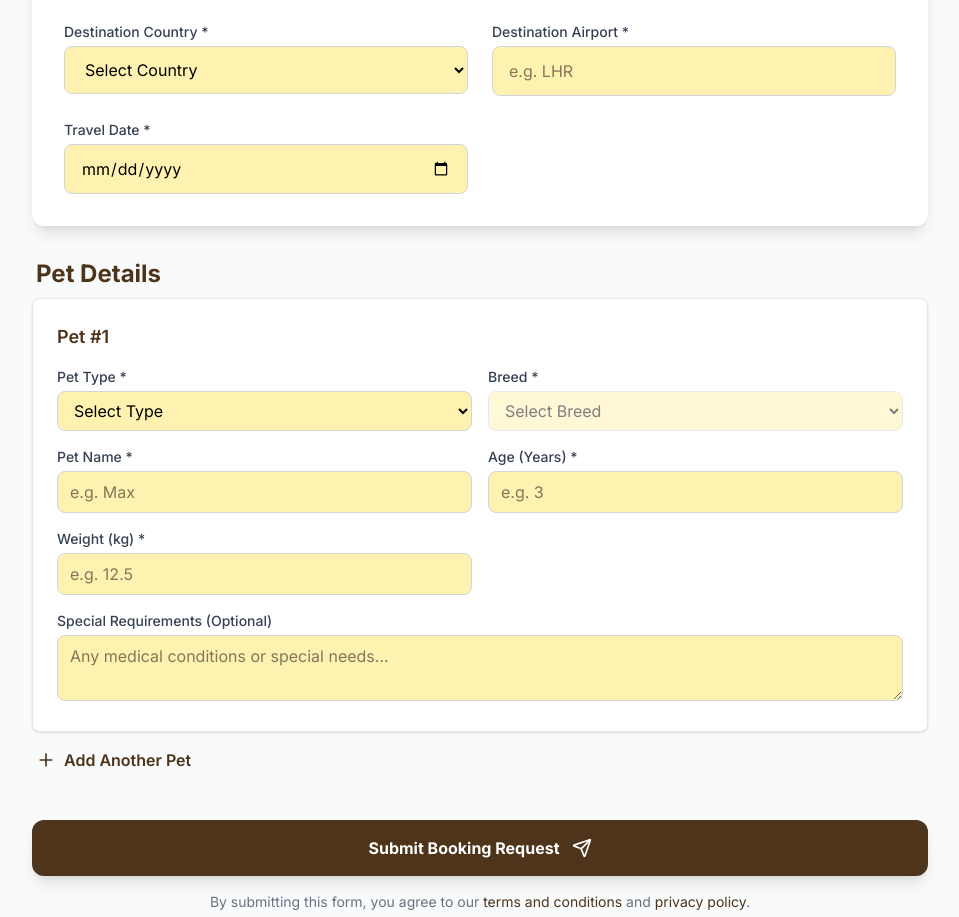
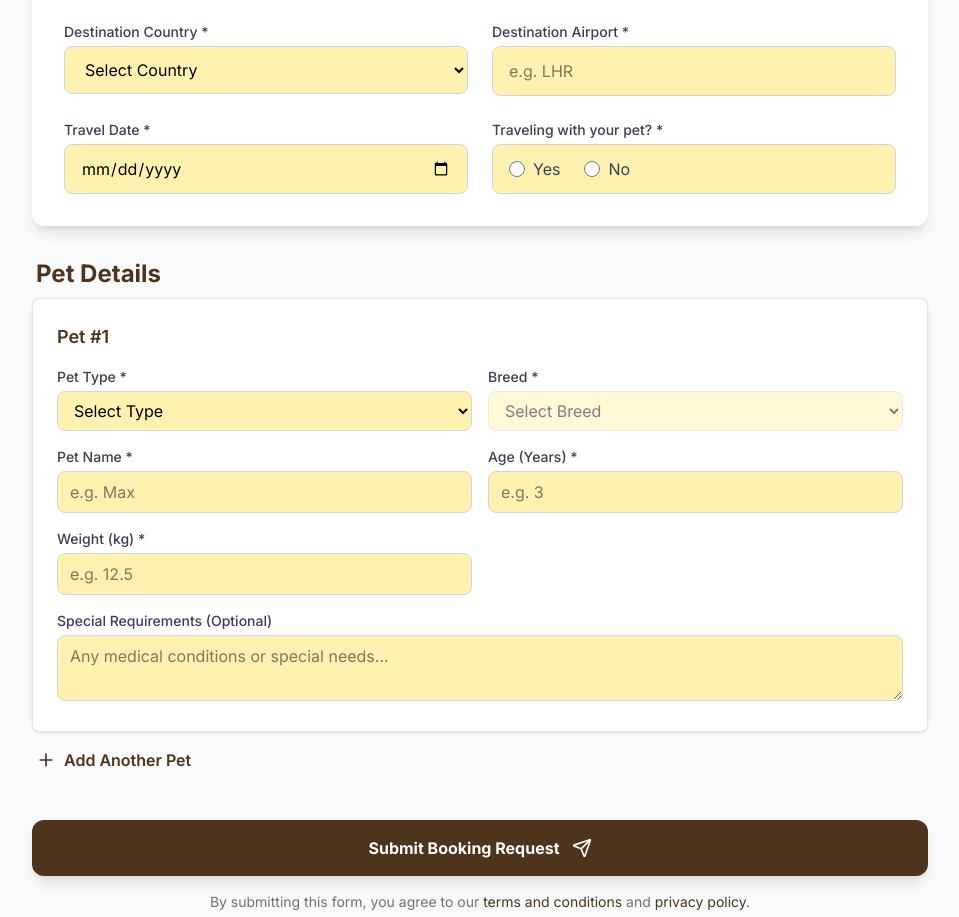
Before and after one commit to Tekitool/pawpaths-booking, a Next.js app: page / in a window 1280 px wide. Shown: the part 1304-2221 px from the top of the page, without its empty margins (160-1119 px from the left). Built offline with nearby package versions, Linux system fonts and the light colour scheme.

Commit message:
new form update

```diff
--- a/app/globals.css
+++ b/app/globals.css
@@ -11,3 +11,8 @@
   margin-inline: auto;
   padding-inline: 2rem;
 }
+
+/* Custom radio button styling */
+input[type="radio"] {
+  accent-color: #4d341a;
+}
--- a/components/BookingForm.jsx
+++ b/components/BookingForm.jsx
@@ -17,6 +17,7 @@ export default function BookingForm() {
             destinationCountry: '',
             destinationAirport: '',
             travelDate: '',
+            clientTravelingWithPet: '',
         },
         pets: [{
             petNumber: 1,
@@ -125,6 +126,9 @@ export default function BookingForm() {
         } else if (new Date(formData.travelDetails.travelDate) < new Date()) {
             newErrors.travel_travelDate = 'Travel date must be in the future';
         }
+        if (!formData.travelDetails.clientTravelingWithPet) {
+            newErrors.travel_clientTravelingWithPet = 'Please select yes or no';
+        }
 
         // Pets
         formData.pets.forEach((pet, index) => {
@@ -191,6 +195,7 @@ export default function BookingForm() {
                 destinationCountry: '',
                 destinationAirport: '',
                 travelDate: '',
+                clientTravelingWithPet: '',
             },
             pets: [{
                 petNumber: 1,
@@ -323,6 +328,35 @@ export default function BookingForm() {
                             />
                             {errors.travel_travelDate && <p className="text-red-500 text-xs mt-1">{errors.travel_travelDate}</p>}
                         </div>
+
+                        <div>
+                            <label className="block text-sm font-medium text-gray-700 mb-1">Traveling with your pet? *</label>
+                            <div className={`w-full bg-[#fff2b1] border rounded-lg px-4 py-3 flex gap-6 ${errors.travel_clientTravelingWithPet ? 'border-red-500' : 'border-gray-300'}`}>
+                                <label className="flex items-center gap-2 cursor-pointer">
+                                    <input
+                                        type="radio"
+                                        name="clientTravelingWithPet"
+                                        value="yes"
+                                        checked={formData.travelDetails.clientTravelingWithPet === 'yes'}
+                                        onChange={(e) => handleTravelChange('clientTravelingWithPet', e.target.value)}
+                                        className="w-4 h-4 text-pawpaths-brown focus:ring-pawpaths-brown"
+                                    />
+                                    <span className="text-gray-700">Yes</span>
+                                </label>
+                                <label className="flex items-center gap-2 cursor-pointer">
+                                    <input
+                                        type="radio"
+                                        name="clientTravelingWithPet"
+                                        value="no"
+                                        checked={formData.travelDetails.clientTravelingWithPet === 'no'}
+                                        onChange={(e) => handleTravelChange('clientTravelingWithPet', e.target.value)}
+                                        className="w-4 h-4 text-pawpaths-brown focus:ring-pawpaths-brown"
+                                    />
+                                    <span className="text-gray-700">No</span>
+                                </label>
+                            </div>
+                            {errors.travel_clientTravelingWithPet && <p className="text-red-500 text-xs mt-1">{errors.travel_clientTravelingWithPet}</p>}
+                        </div>
                     </div>
                 </div>
 
--- a/components/SuccessModal.jsx
+++ b/components/SuccessModal.jsx
@@ -57,6 +57,7 @@ export default function SuccessModal({ bookingData, onClose, onReset }) {
                 doc.text(`From: ${bookingData.travelDetails.originAirport || ''}, ${bookingData.travelDetails.originCountry || ''}`, 110, 95);
                 doc.text(`To: ${bookingData.travelDetails.destinationAirport || ''}, ${bookingData.travelDetails.destinationCountry || ''}`, 110, 101);
                 doc.text(`Travel Date: ${bookingData.travelDetails.travelDate ? new Date(bookingData.travelDetails.travelDate).toLocaleDateString() : 'N/A'}`, 110, 107);
+                doc.text(`Client Traveling: ${bookingData.travelDetails.clientTravelingWithPet === 'yes' ? 'Yes' : 'No'}`, 110, 113);
             }
 
             // Section: Pets
--- a/lib/utils/whatsappMessage.js
+++ b/lib/utils/whatsappMessage.js
@@ -2,6 +2,7 @@ export function generateWhatsAppMessage(booking) {
     const { bookingId, customerInfo, travelDetails, pets } = booking;
 
     const date = new Date(travelDetails.travelDate).toLocaleDateString();
+    const clientTraveling = travelDetails.clientTravelingWithPet === 'yes' ? 'Yes' : 'No';
 
     const petDetails = pets.map((pet, index) =>
         `${index + 1}. ${pet.type} - ${pet.breed} - ${pet.name} - ${pet.weight}kg`
@@ -16,6 +17,7 @@ Name: ${customerInfo.fullName}
 Date: ${date}
 Origin: ${travelDetails.originCountry} (${travelDetails.originAirport})
 Destination: ${travelDetails.destinationCountry} (${travelDetails.destinationAirport})
+Client Traveling: ${clientTraveling}
 
 🐕 PETS:
 ${petDetails}
```
Also changed, not shown: lib/models/Booking.js, lib/utils/emailTemplate.js.
